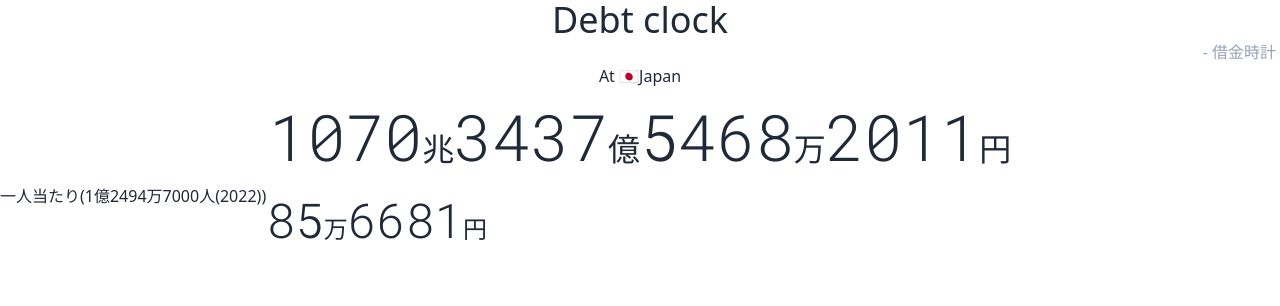
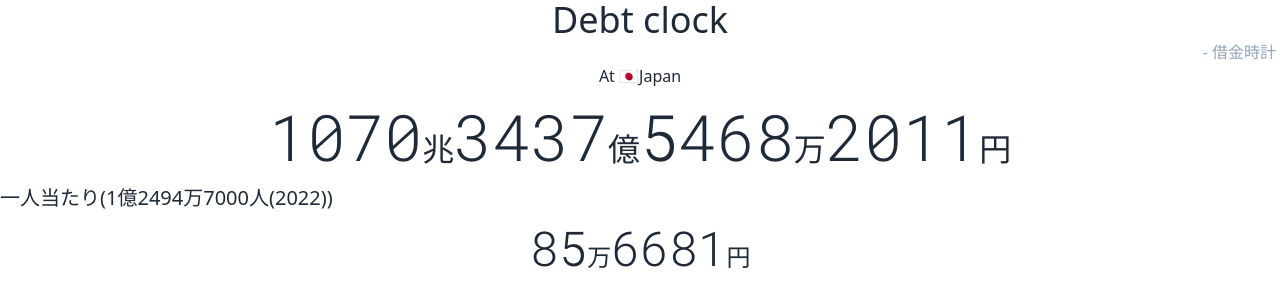
Before and after one commit to nakasyou/debt-clock, a Vue app: page / in a window 1280 px wide. Shown: the top 306 px of the page. Built offline with nearby package versions, Linux system fonts and the light colour scheme.

Commit message:
add style

```diff
--- a/src/App.vue
+++ b/src/App.vue
@@ -5,8 +5,8 @@
     <div class="text-center">At 🇯🇵Japan</div>
 
     <DebtCounter :debts="debtNum" />
-    <div class="flex">
-      <div>一人当たり({{ population.view }})</div>
+    <div>
+      <div class="text-xl">一人当たり({{ population.view }})</div>
       <PersonDebt :debts="debtNum" :population="population" />
     </div>
   </div>
```
